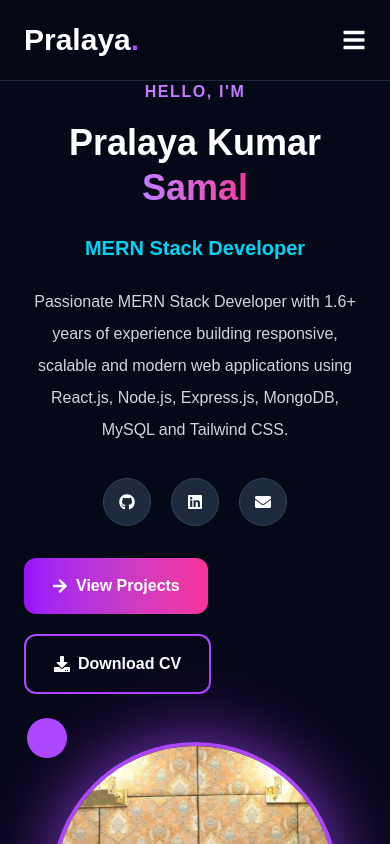
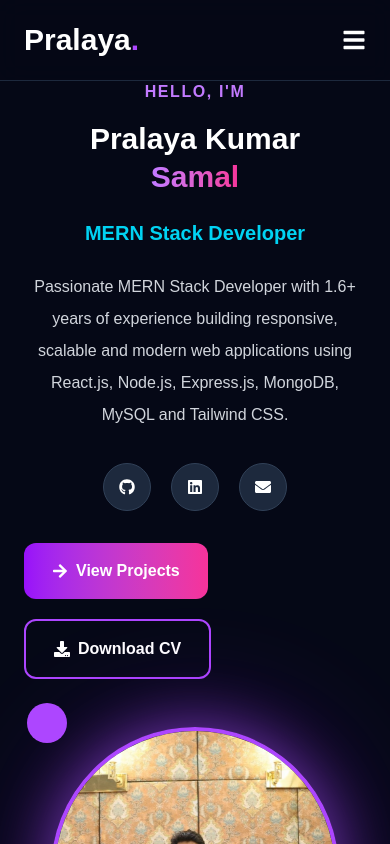
Before and after one commit to pralayakumarsamal/portfolio1, a React (Vite) app: page / in a window 390 px wide. Shown: the top 844 px of the page. Built offline with nearby package versions, Linux system fonts and the light colour scheme.

Commit message:
text size change

```diff
--- a/src/components/Hero.jsx
+++ b/src/components/Hero.jsx
@@ -27,7 +27,7 @@
               Hello, I'm
             </p>
 
-            <h1 className="text-4xl sm:text-5xl lg:text-6xl font-extrabold leading-tight mt-4">
+            <h1 className="text-3xl md:text-4xl lg:text-6xl font-extrabold leading-tight mt-4">
               Pralaya Kumar
               <br />
               <span className="text-transparent bg-clip-text bg-linear-to-r from-purple-400 to-pink-500">
```
